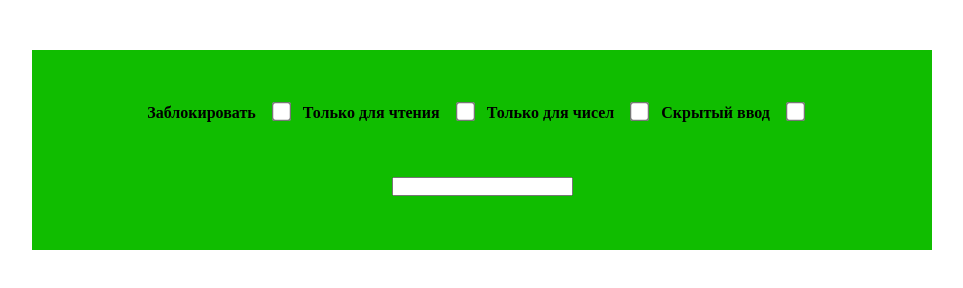
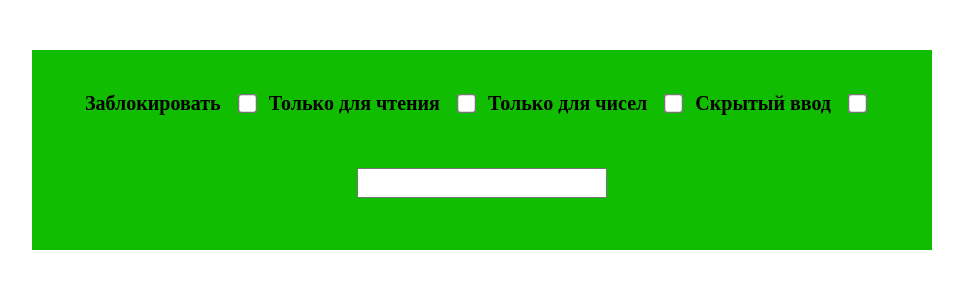
Before and after one commit to V1codin/JS-Lesson, a plain HTML site: page index.html in a window 1280 px wide. Shown: the whole page, without its empty margins (158-1121 px from the left). Drawn offline with Linux system fonts and the light colour scheme.

Commit message:
little visual adjustment

```diff
--- a/style.css
+++ b/style.css
@@ -4,6 +4,7 @@
   padding: 0;
 }
 label {
+  font-size: 20px;
   font-weight: bold;
 }
 body {
@@ -33,9 +34,9 @@ body {
   flex-wrap: wrap;
 }
 
-#inp {
-  font-size: 15px;
+#usertext {
+  font-size: 25px;
   margin: 10px auto;
   height: 30px;
-  width: 150px;
+  width: 250px;
 }
```
